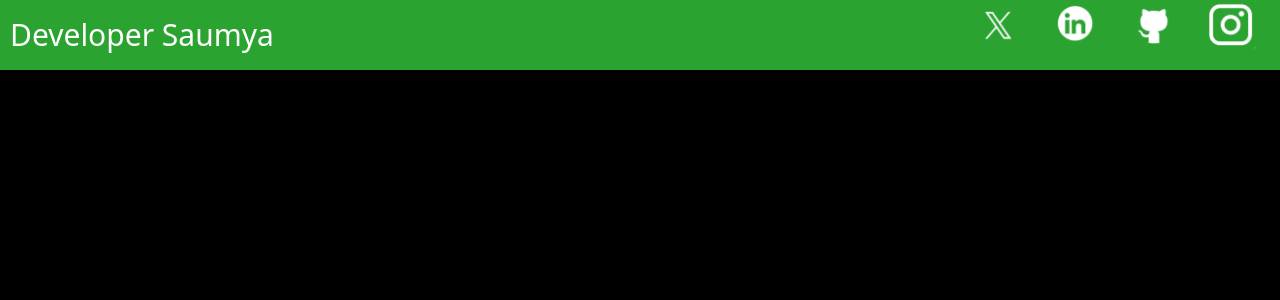
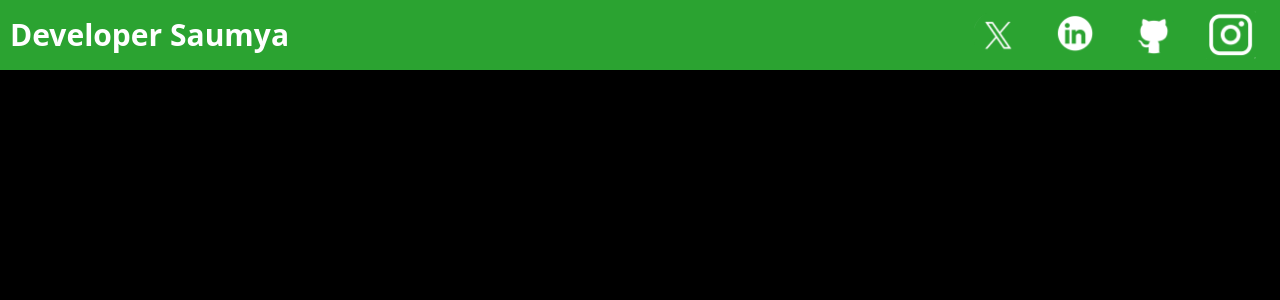
Before and after one commit to Saumya-Kanti-Sarma/portfolio-website, a React (Vite) app: page / in a window 1280 px wide. Shown: the top 300 px of the page. Built offline with nearby package versions, Linux system fonts and the light colour scheme.

Commit message:
updated navbar

```diff
--- a/src/components/Navbar/Navbar.css
+++ b/src/components/Navbar/Navbar.css
@@ -1,3 +1,8 @@
+.nav-Links:hover {
+  filter: invert(1);
+  transition: 0.22s ease-in-out;
+}
+
 @media (max-width: 1080px) {
 
   .nav-heading,
--- a/src/components/Navbar/Navbar.tsx
+++ b/src/components/Navbar/Navbar.tsx
@@ -2,8 +2,8 @@ import "./Navbar.css";
 const Navbar = () => {
   return (
     <nav className="flex gap-5 h-[70px] bg-[#2ba331] items-center justify-between overflow-hidden w-full text-white px-2.5">
-      <h1 className="text-3xl flex-3 nav-heading">Developer Saumya</h1>
-      <ul className="flex flex-1 justify-around text-2xl h-full nav-ul">
+      <h1 className="text-3xl flex-3 nav-heading font-bold hover:invert-[1] transition duration-300 ease-in-out">Developer Saumya</h1>
+      <ul className="flex flex-1 justify-around items-center text-2xl h-full nav-ul">
         <a href="https://x.com/devloper_saumya" target="blank" className="nav-Links"><img src="/logos/1.png" alt="logo" className="w-[50px] " /></a>
         <a href="https://www.linkedin.com/in/saumya-sarma-2ab6a52a4/" target="blank" className="nav-Links"><img src="/logos/2.png" alt="logo" className="w-[50px] " /></a>
         <a href="https://github.com/Saumya-Kanti-Sarma/" target="blank" className="nav-Links"><img src="/logos/3.png" alt="logo" className="w-[50px] " /></a>
```
